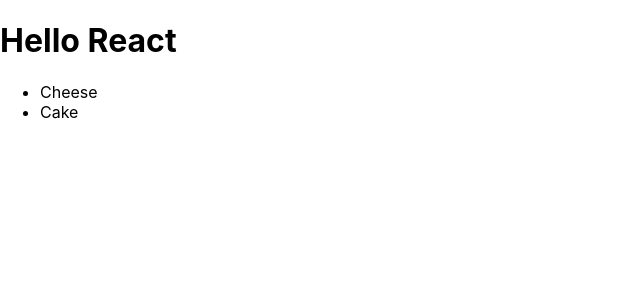
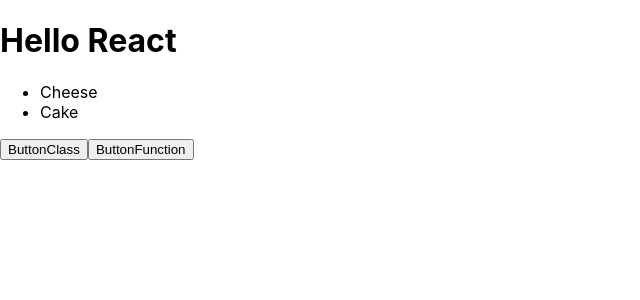
Before and after one commit to saptarga/react-intro, a React (Create React App) app: page / in a window 1280 px wide. Shown: the top 300 px of the page, without its empty margins (0-640 px from the left). Built offline with nearby package versions, Linux system fonts and the light colour scheme.

Commit message:
Membuat component sederhana

```diff
--- a/src/App.js
+++ b/src/App.js
@@ -1,5 +1,7 @@
 import logo from "./logo.svg";
 import "./App.css";
+import ButtonClass from "./components/ButtonClass";
+import ButtonFunction from "./components/ButtonFunction";
 
 const App = () => {
 	const favoriteFood = ["Cheese", "Cake"];
@@ -11,6 +13,8 @@
 					return <li>{food}</li>;
 				})}
 			</ul>
+			<ButtonClass />
+			<ButtonFunction />
 		</div>
 	);
 };
--- /dev/null
+++ b/src/components/ButtonClass.jsx
@@ -0,0 +1,9 @@
+import React, { Component } from "react";
+
+class ButtonClass extends Component {
+	render() {
+		return <button>ButtonClass</button>;
+	}
+}
+
+export default ButtonClass;
--- /dev/null
+++ b/src/components/ButtonFunction.jsx
@@ -0,0 +1,7 @@
+import React from "react";
+
+const ButtonFunction = () => {
+	return <button>ButtonFunction</button>;
+};
+
+export default ButtonFunction;
```
